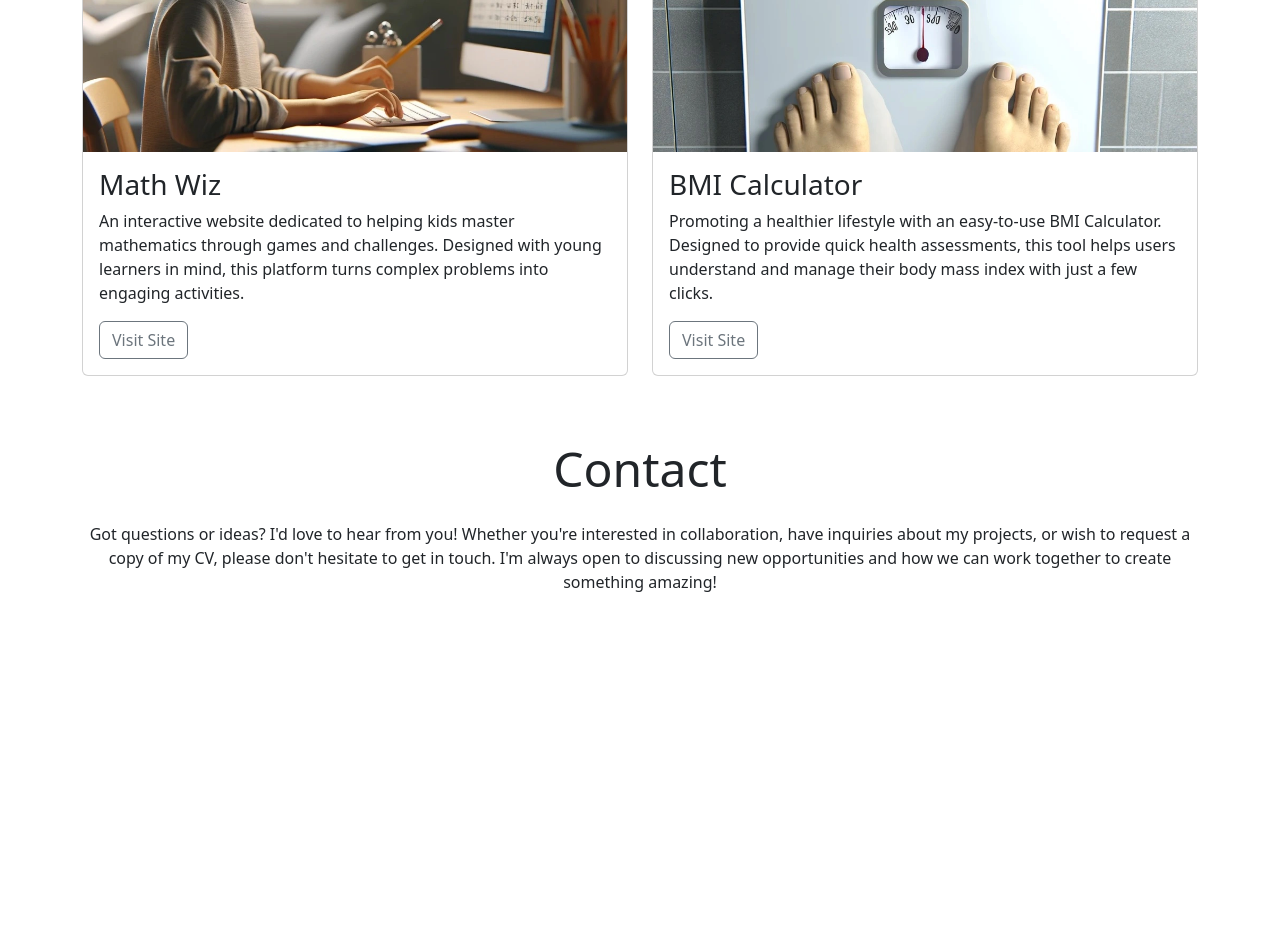
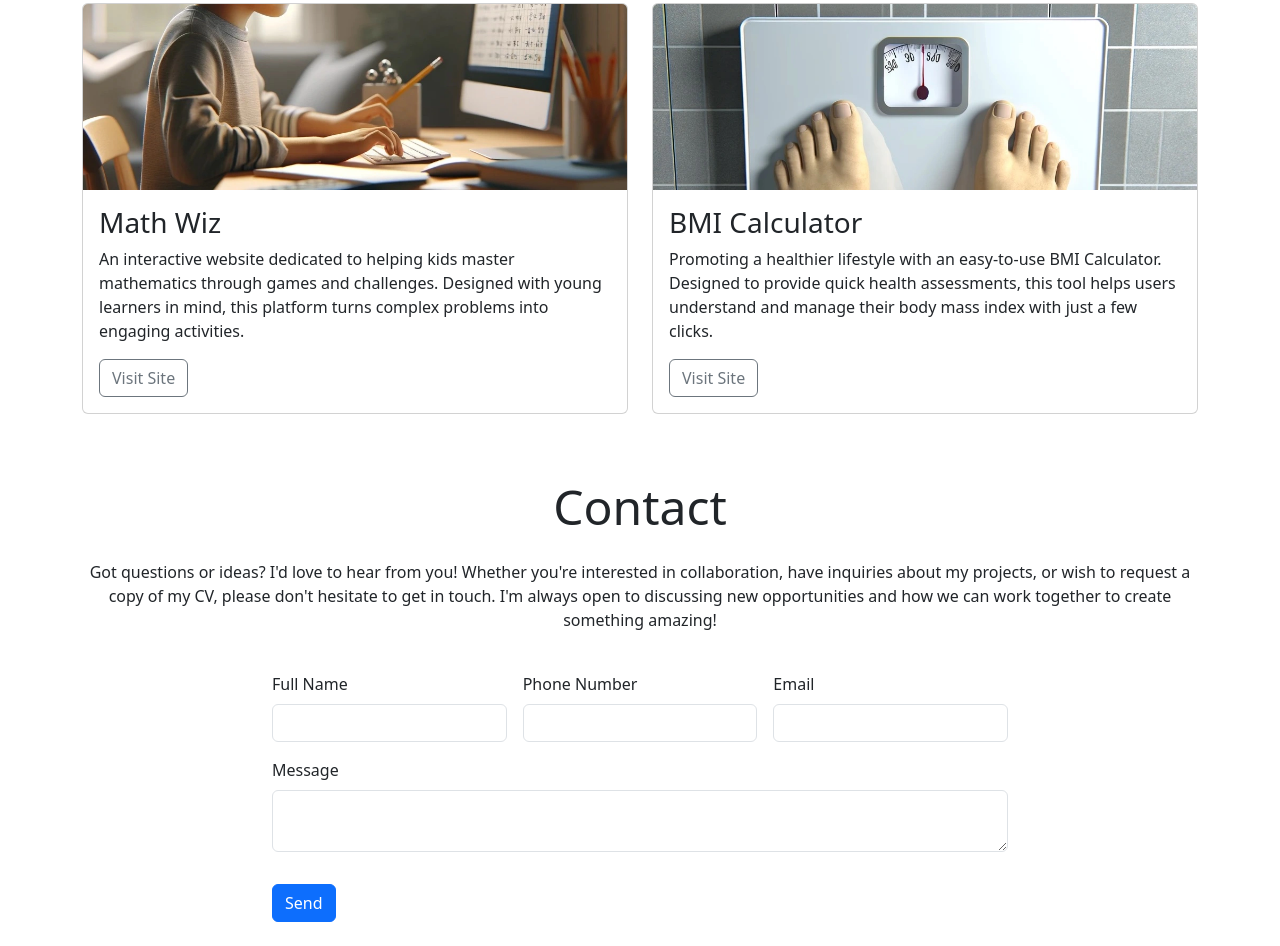
Before and after one commit to 14sammie41/portfolio, a plain HTML site: page index.html in a window 1280 px wide. Shown: the part 1459-2405 px from the top of the page. Before the commit the page ends 2093 px from the top, so only its background shows below. Drawn offline with nearby package versions, Linux system fonts and the light colour scheme.

Commit message:
<Completed styling for the form and added a button for a modal>

```diff
--- a/index.html
+++ b/index.html
@@ -59,6 +59,11 @@
         <p class="lead mb-5">Let's create something amazing together!</p>
       </div>
     </section>
+
+    <button type="button" class="btn btn-primary" data-bs-toggle="modal" data-bs-target="#exampleModal">
+      Subscribe to my newsletter!
+    </button>
+
   </header>
   <!-- main content -->
   <main>
@@ -174,9 +179,30 @@
             I'm always open to discussing new opportunities and how we can work together to create something amazing!
           </p>
         </div>
-        <col-12 class="col-md-10 col-lg-8">
         <!-- Add form content here -->
-      </col-12>
+        <div class="col-12 col-md-10 col-lg-8 mb-4">
+        <form class="row g-3">
+          <div class="col-lg-4">
+            <label for="full-name" class="form-label">Full Name</label>
+            <input type="text" class="form-control" id="full-name">
+          </div>
+          <div class="col-lg-4">
+            <label for="phone-number" class="form-label">Phone Number</label>
+            <input type="number" class="form-control" id="phone-number">
+          </div>
+          <div class="col-lg-4">
+            <label for="email" class="form-label">Email</label>
+            <input type="email" class="form-control" id="email">
+          </div>
+          <div class="mb-3">
+            <label for="message" class="form-label">Message</label>
+            <textarea class="form-control" id="message" rows="2"></textarea>
+          </div>
+          <div class="col-12">
+            <button type="submit" class="btn btn-primary">Send</button>
+          </div>
+        </form>
+        </div>
       </div>
     </footer>
   </main>
```
